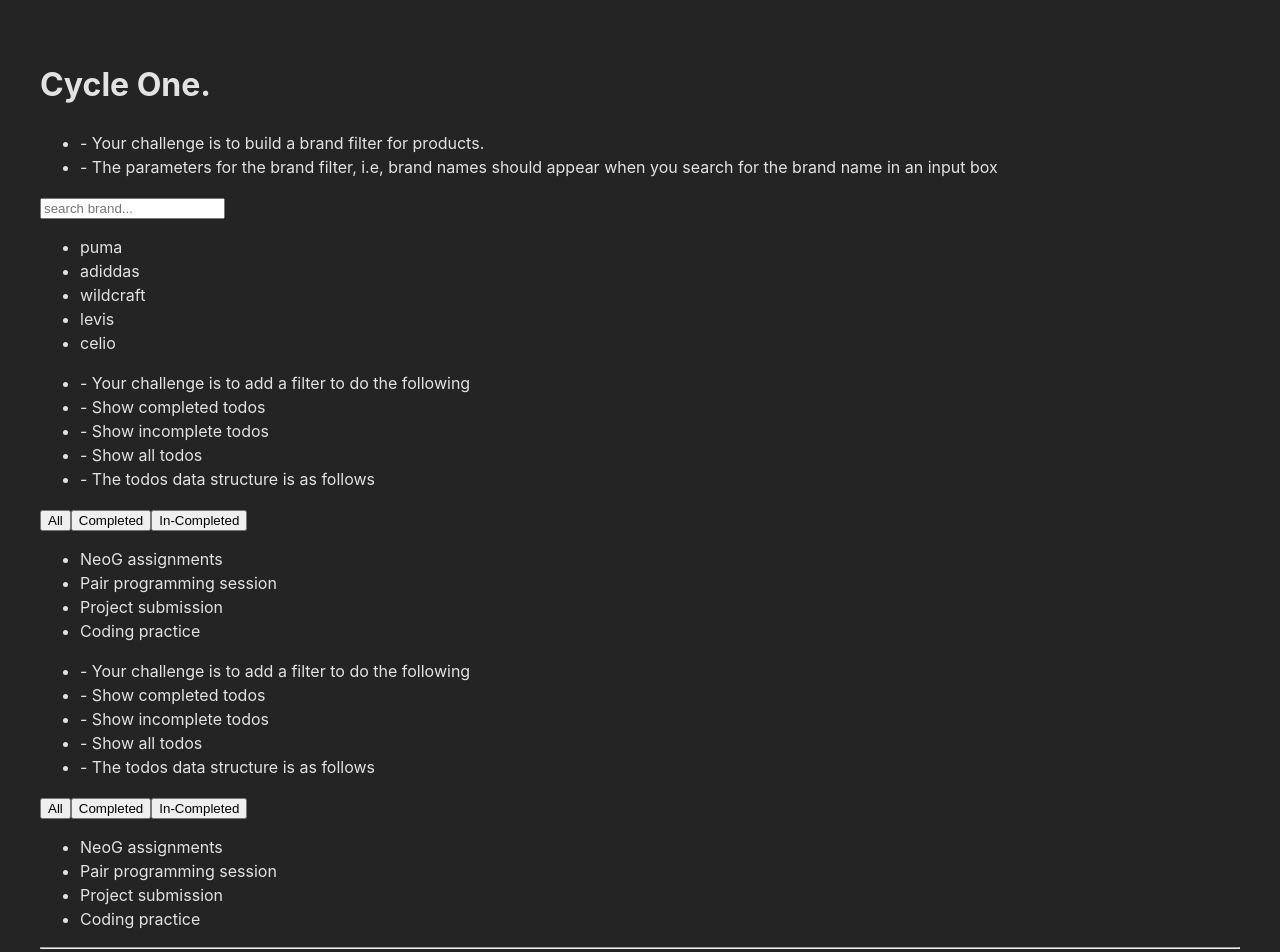
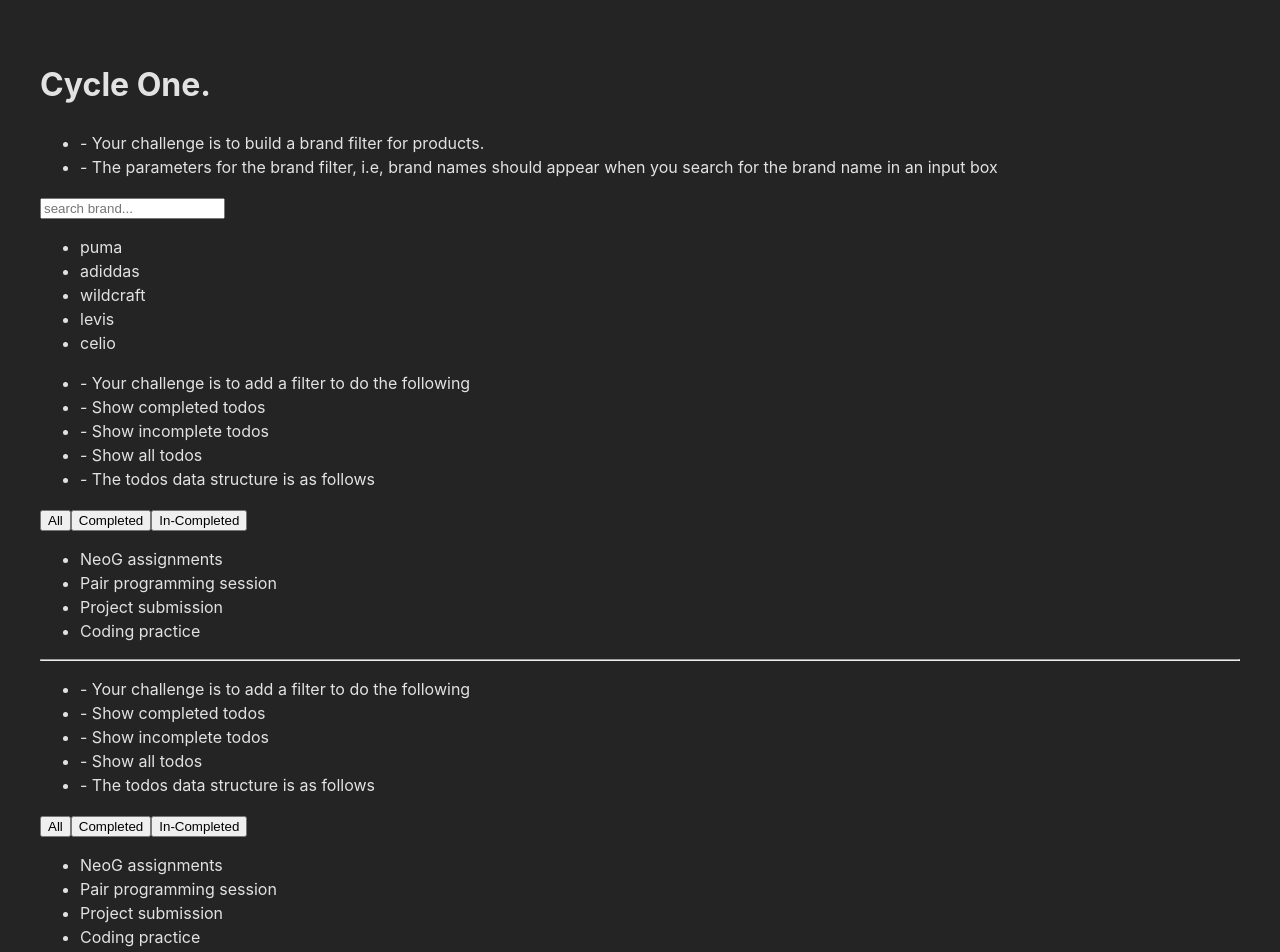
Before and after one commit to MiheerTamkhane/interview-prep, a React (Vite) app: page / in a window 1280 px wide. Shown: the top 952 px of the page. Built offline with nearby package versions, Linux system fonts and the light colour scheme.

Commit message:
Changed format for App.jsx

```diff
--- a/src/App.tsx
+++ b/src/App.tsx
@@ -7,8 +7,16 @@ function App() {
     <>
       <h1>Cycle One.</h1>
       <Question1 />
+      <hr />
       <Question2 />
-      <hr />
+      {/* HTML button element
+      HTML input element
+      CSSProperties
+      passing props in TS.
+      import and export types (file.types.ts)
+
+
+      */}
     </>
   );
 }
```
